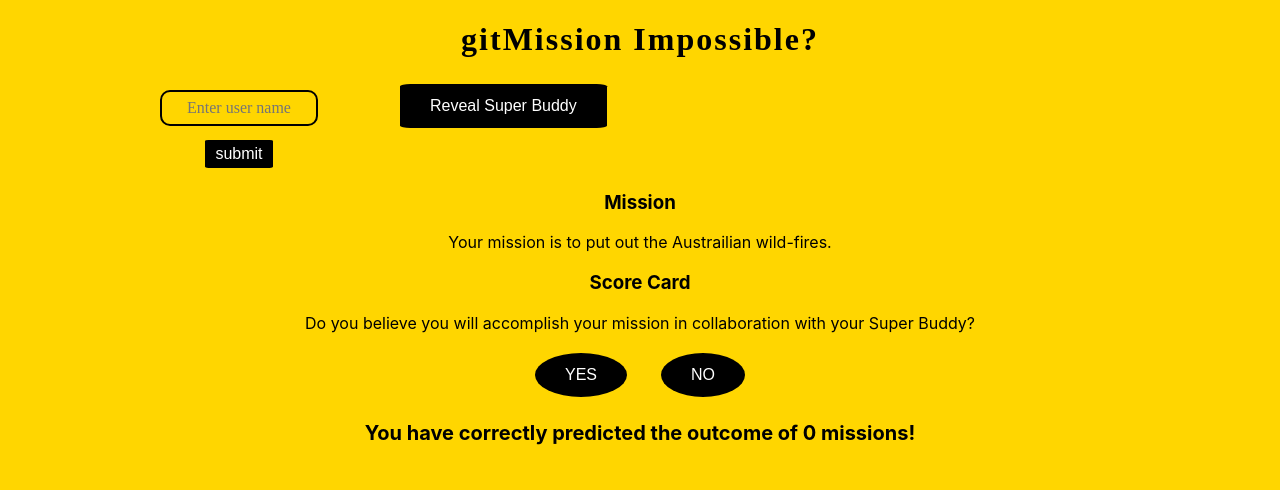
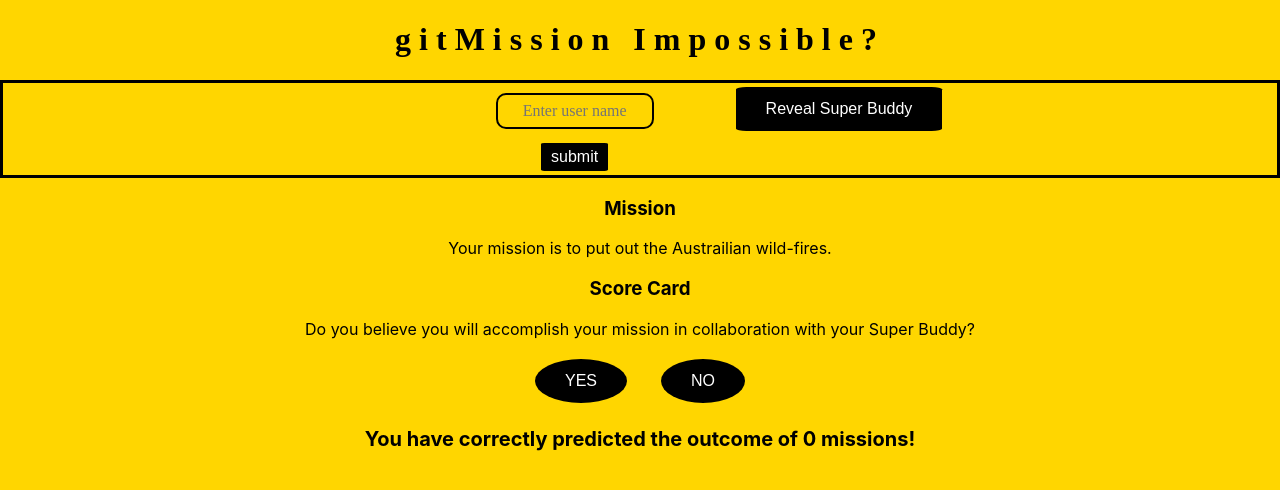
Before and after one commit to fac18/roshjud-react, a React (Create React App) app: page / in a window 1280 px wide. Shown: the top 490 px of the page. Built offline with nearby package versions, Linux system fonts and the light colour scheme.

Commit message:
centered images

```diff
--- a/src/App.css
+++ b/src/App.css
@@ -5,7 +5,7 @@ html {
 .title {
   text-align: center;
   font-family: righteous;
-  letter-spacing: 2px;
+  letter-spacing: 8px;
 }
 
 .App {
@@ -14,8 +14,8 @@ html {
 
 .appImg {
   display: flex;
-  align-content: center;
-  justify-items: center;
+  border: solid black;
+  justify-content: center;
 }
 
 .user {
--- a/src/components/UserImage.js
+++ b/src/components/UserImage.js
@@ -10,8 +10,7 @@ const UserImage = () => {
   return (
     <div className="userForm">
       <div>
-        {/* <h1>gitMission Impossible?</h1> */}
-        <form
+       <form
           className="form"
           onSubmit={event => {
             event.preventDefault();
@@ -37,21 +36,7 @@ const UserImage = () => {
               className="userImage"
             />
           ) : null}
-          {/* <fieldset>
-            <legend>Your git id</legend>
-            <label for="gitHandle"></label>
-            <input
-              placeholder="Enter your git handle"
-              type="text"
-              id="gitHandle"
-              name="gitHandle"
-              value={gitHandle}
-              onChange={event => setGitHandle(event.target.value)}
-            ></input>
-            <input type="submit" value="submit"></input>
-          </fieldset> */}
-          {/* {userData ? <img src={userData.avatar_url} /> : null} */}
-        </form>
+          </form>
       </div>
     </div>
   );
```
Also changed, not shown: src/components/ScoreCard.js (+0 -10 lines).
